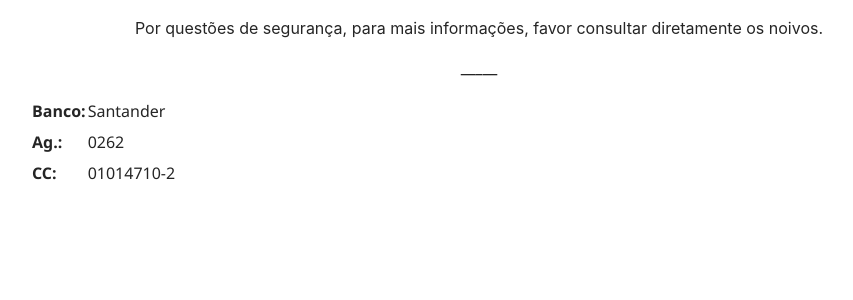
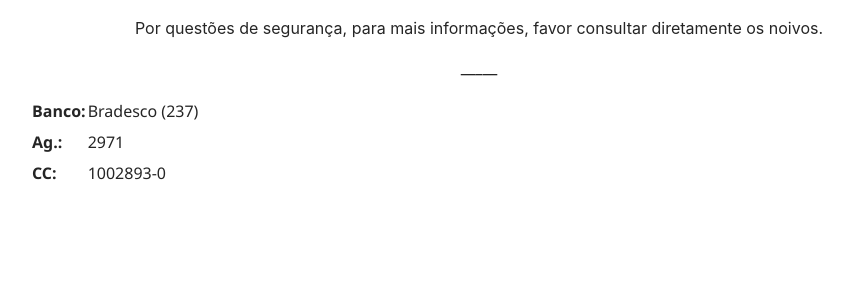
Before and after one commit to FredericoTakayama/deniseefred, a Django app: page /e_gifts/ in a window 1280 px wide. Shown: the part 610-910 px from the top of the page, without its empty margins (161-1014 px from the left). Run offline with Django 3.2, Linux system fonts and the light colour scheme; some libraries are stand-ins or nearby versions.

Commit message:
Some minor fix in models and e-gifts page: - set default to 0 for num of babies and childrem - Added a line to run migrate for heroku in Procfile
Signed-off-by: FredericoTakayama <f.takayama2014@gmail.com>

```diff
--- a/weddingsite/mainsite/models.py
+++ b/weddingsite/mainsite/models.py
@@ -34,12 +34,12 @@ class Guest(models.Model):
     # last_update = models.DateField(default=datetime.datetime.today, null=False)
     # lista de opções aqui com base no max_family
     max_family_quantity = models.IntegerField(default=1, null=False)
-    num_of_people = [(i,i) for i in range(1,11)]
+    num_of_people = [(i,i) for i in range(0,11)]
     family_quantity = models.IntegerField(default=1, choices=num_of_people, null=False, help_text='Total de pessoas que irão junto incluindo você', verbose_name='Número de pessoas')
     # babies_list = [i for i in range(0,self.max_family_quantity-1)]
-    num_of_babies = models.IntegerField(default=1, choices=num_of_people, null=False, help_text='Número de crianças até 5 anos', verbose_name='Número de bebes')
+    num_of_babies = models.IntegerField(default=0, choices=num_of_people, null=False, help_text='Número de crianças até 5 anos', verbose_name='Número de bebes')
     # children_list = [i for i in range(0,self.family_quantity-1-self.num_of_babies)]
-    num_of_children = models.IntegerField(default=1, choices=num_of_people, null=False, help_text='Número de crianças entre 6 e 10 anos', verbose_name='Número de crianças')
+    num_of_children = models.IntegerField(default=0, choices=num_of_people, null=False, help_text='Número de crianças entre 6 e 10 anos', verbose_name='Número de crianças')
 
     # Metadata
     class Meta:
--- a/weddingsite/mainsite/templates/e_gifts.html
+++ b/weddingsite/mainsite/templates/e_gifts.html
@@ -33,15 +33,15 @@
         <table class='sponsor_table'>
             <tr>
                 <th scope='row'>Banco:</th>
-                <td>Santander</td>
+                <td>Bradesco (237)</td>
             </tr>
             <tr>
                 <th scope='row'>Ag.:</th>
-                <td>0262</td>
+                <td>2971</td>
             </tr>
             <tr>
                 <th scope='row'>CC:</th>
-                <td>01014710-2</td>
+                <td>1002893-0</td>
             </tr>
         </table>
         <br>
```
Also changed, not shown: weddingsite/mainsite/migrations/0002_auto_20190306_1105.py (added), 1 other file.
